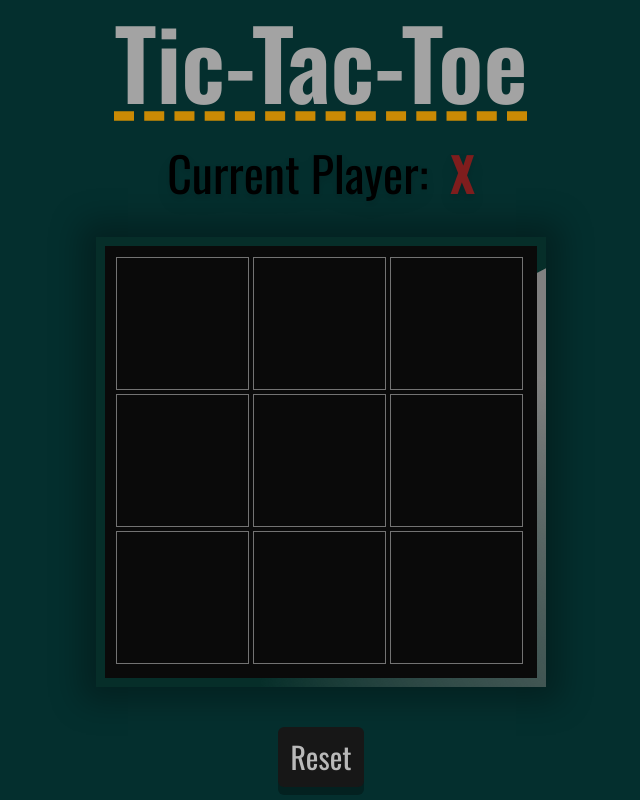
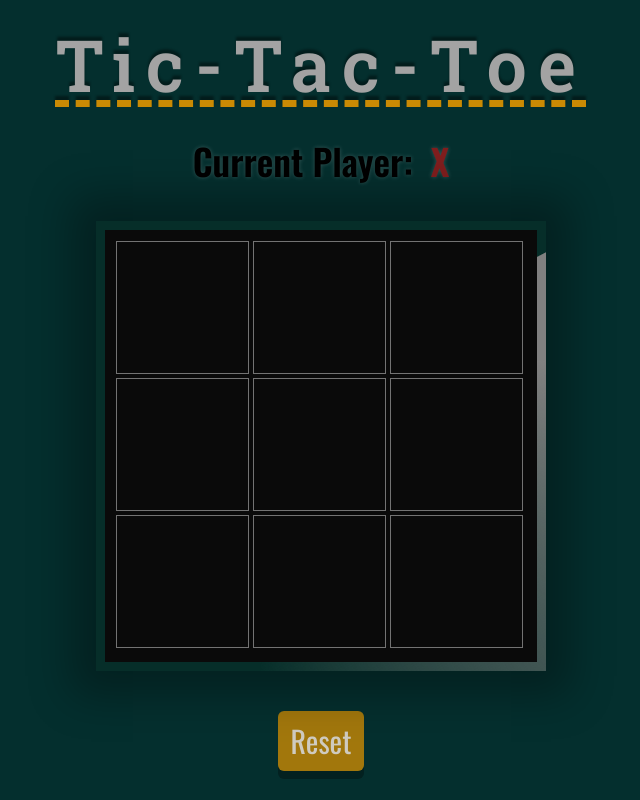
Before and after one commit to raidel-a/tic-tac-toe, a Next.js app: page / in a window 1280 px wide. Shown: the whole page, without its empty margins (319-959 px from the left). Built offline with nearby package versions, Linux system fonts and the light colour scheme.

Commit message:
Update fonts and styles

```diff
--- a/pages/index.tsx
+++ b/pages/index.tsx
@@ -1,8 +1,7 @@
-import { Oswald } from 'next/font/google';
+import { useState } from 'react';
+import { oswald, robotoSlab } from '../styles/fonts';
 
-import { useState } from 'react';
-
-const font = Oswald({ subsets: ['latin'] });
+// const font = firaCode;
 
 const winningLines = [
   [0, 1, 2],
@@ -67,19 +66,21 @@ export default function Home() {
 
   return (
     <main
-      className={`${font.className} flex min-h-screen justify-center bg-teal-950`}
+      className={`${robotoSlab.className} flex min-h-screen justify-center bg-teal-950`}
     >
       <div className="grid items-center">
         <div className="flex flex-col items-center space-y-10">
           <h1
-            className={`font-semibold underline ${
+            className={`typewriter font-semibold underline drop-shadow-[0_-4px_1px_rgba(0,0,0,0.4)] ${
               gameOver ? 'decoration-solid' : 'decoration-dashed'
-            } text-8xl text-neutral-400 decoration-yellow-600 underline-offset-8`}
+            } text-7xl text-neutral-400 decoration-yellow-600 underline-offset-8`}
           >
             Tic-Tac-Toe
           </h1>
           {!gameOver ? (
-            <div className="text-5xl drop-shadow-lg ">
+            <div
+              className={`text-4xl ${oswald.className} font-semibold drop-shadow-[0_0_2px_rgba(255,255,255,0.2)]`}
+            >
               Current Player: &nbsp;
               <span
                 className={`font-black
@@ -90,7 +91,11 @@ export default function Home() {
               </span>
             </div>
           ) : (
-            <div className="text-5xl">{message}</div>
+            <div
+              className={`text-5xl ${oswald.className} font-medium drop-shadow-[0_0_2px_rgba(255,255,255,0.2)]`}
+            >
+              {message}
+            </div>
           )}
 
           <div className="box shadow-cust relative h-[450px] w-[450px] overflow-hidden bg-lime-950/10">
@@ -104,9 +109,9 @@ export default function Home() {
                       : 'tile hover:scale-95 active:scale-90'
                   } ${winningIndices.includes(index) ? 'winning-tile' : ''} ${
                     value === 'X'
-                      ? 'flex items-center justify-center text-6xl font-black text-red-900'
+                      ? 'flex items-center justify-center text-6xl font-black text-red-800/90'
                       : value === 'O'
-                        ? 'flex items-center justify-center text-6xl font-black text-blue-900'
+                        ? 'flex items-center justify-center text-6xl font-black text-blue-800/90'
                         : ''
                   }`}
                   onClick={() => {
@@ -122,7 +127,7 @@ export default function Home() {
           </div>
           <div className="justify-self-center">
             <button
-              className="rounded-md border-none bg-neutral-900 p-3 text-3xl text-white/70 shadow-[0_8px_0_0px_rgba(0,0,0,0.3)] transition hover:text-white active:translate-y-2 active:shadow-none"
+              className={`rounded-md border-none ${oswald.className}  bg-yellow-600/80 p-3 text-3xl text-neutral-300/90 shadow-[0_8px_0_0px_rgba(0,0,0,0.3)] transition hover:text-white active:translate-y-2 active:scale-95 active:shadow-none`}
               onClick={resetGame}
             >
               Reset
--- /dev/null
+++ b/styles/fonts.ts
@@ -0,0 +1,18 @@
+import { Noto_Sans, Noto_Serif, Oswald, Source_Sans_3, Figtree, Roboto_Slab } from 'next/font/google'
+// import localFont from 'next/font/local'
+
+// define your variable fonts
+const notoSerif = Noto_Serif({ subsets: ['latin']})
+const notoSans = Noto_Sans({ subsets: ['latin']})
+const oswald = Oswald({ subsets: ['latin']})
+const figtree = Figtree({ subsets: ['latin']})
+const robotoSlab = Roboto_Slab({ subsets: ['latin']})
+
+// define 2 weights of a non-variable font
+const sourceCodePro400 = Source_Sans_3({ subsets: ['latin'], weight: '400' })
+const sourceCodePro700 = Source_Sans_3({ subsets: ['latin'], weight: '700' })
+
+// define a custom local font where GreatVibes-Regular.ttf is stored in the styles folder
+// const greatVibes = localFont({ src: './GreatVibes-Regular.ttf' })
+
+export { notoSans, notoSerif, oswald, sourceCodePro400, sourceCodePro700, figtree, robotoSlab }
--- a/styles/globals.css
+++ b/styles/globals.css
@@ -36,3 +36,29 @@
     @apply cursor-not-allowed;
   }
 }
+
+@keyframes typewriter {
+  0% { width: 0; text-decoration: none; }
+  100% { width: 100%; text-decoration: none; }
+}
+@keyframes remove-border {
+  0%,99% { border-right: .15em solid orange; }
+  100% { border-right: none; }
+}
+
+@keyframes show-overflow {
+  0%,99% { overflow: hidden; }
+  100% { overflow: visible; }
+}
+
+.typewriter {
+  overflow: hidden;
+  border-right: .15em solid orange; /* adjust as needed */
+  white-space: nowrap;
+  margin: 0 auto;
+  letter-spacing: .15em; /* adjust as needed */
+  animation:
+    typewriter 2s steps(40, end),
+    remove-border 0ms linear 2000ms forwards,
+    show-overflow 0ms linear 2200ms forwards;
+}
--- a/tailwind.config.ts
+++ b/tailwind.config.ts
@@ -20,7 +20,7 @@ const config: Config = {
         'gradient-radial': 'conic-gradient(grey 20deg, transparent 120deg)',
       },
       boxShadow: {
-        'cust': '0 0 30px 15px rgba(0, 0, 0, 0.3)',
+        'cust': '0 0 40px 25px rgba(0, 0, 0, 0.3)',
       }
     },
   },
```
